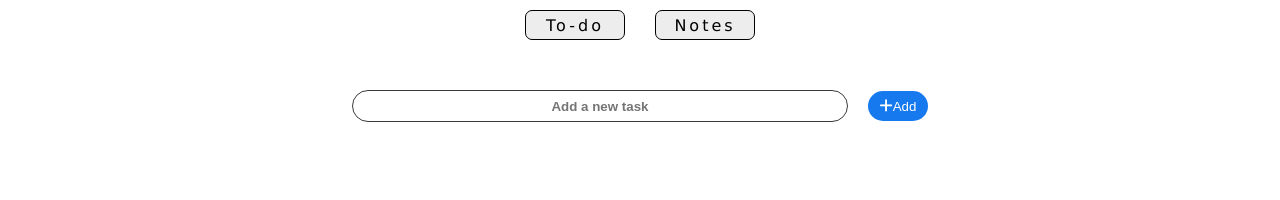
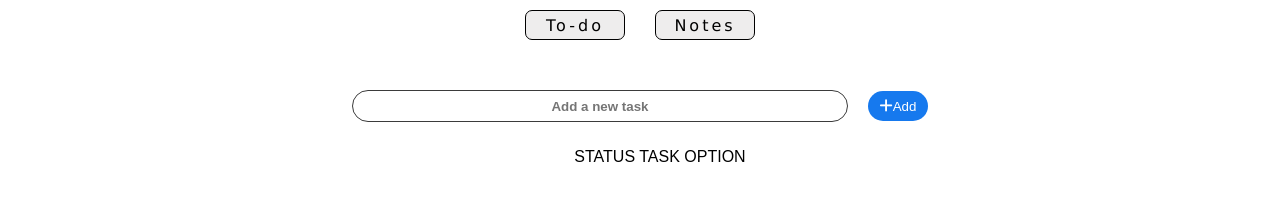
Before and after one commit to ClubToCode/Notzy, a plain HTML site: page src/index.html in a window 1280 px wide. Shown: the part 140-340 px from the top of the page. Drawn offline with nearby package versions, Linux system fonts and the light colour scheme.

Commit message:
Add header section in todo-section , Add Remix Icon icon CDN

```diff
--- a/src/index.html
+++ b/src/index.html
@@ -11,6 +11,11 @@
       crossorigin="anonymous"
       referrerpolicy="no-referrer"
     />
+    <link
+      href="https://cdn.jsdelivr.net/npm/remixicon@4.3.0/fonts/remixicon.css"
+      rel="stylesheet"
+    />
+
     <link rel="stylesheet" href="style.css" />
   </head>
   <body>
@@ -32,8 +37,15 @@
           <i class="fa-sharp fa-solid fa-plus" style="font-size: 15px"></i>Add
         </button>
       </div>
-      <div>
-        <ul id="todo-list"></ul>
+
+      <div class="todo">
+        <ul class="todo-list">
+          <div class="heading">
+            <span>STATUS</span>
+            <span>TASK</span>
+            <span>OPTION</span>
+          </div>
+        </ul>
       </div>
     </div>
     <script src="script.js"></script>
```
